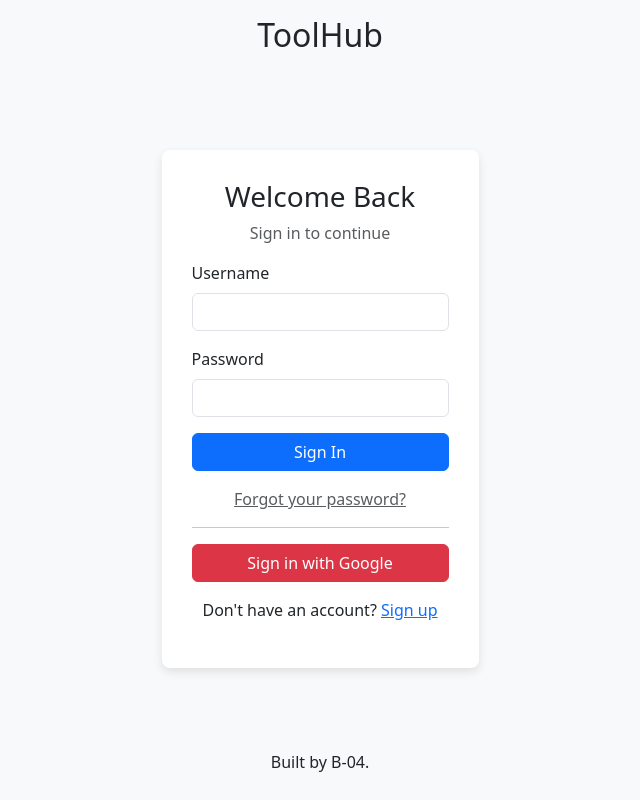
After one commit to PiShrestha/toolhub, a Django app: template toolhub/templates/account/login.html in a window 1280 px wide. The commit adds this page. Shown: the whole page, without its empty margins (320-960 px from the left). Run offline with Django 5.2, Linux system fonts and the light colour scheme; the template is opened without the code that fills it, so the values that code supplies are empty; some libraries are stand-ins or nearby versions.

Commit message:
Added new login.html file to overwrite existing alllauth's login page and updated base.html to center content and have a basic footer.

```diff
--- a/mysite/settings.py
+++ b/mysite/settings.py
@@ -69,6 +69,7 @@ SOCIALACCOUNT_PROVIDERS = {
     }
 }
 
+LOGIN_URL = "/accounts/login/"
 LOGIN_REDIRECT_URL = '/'  # Redirect users after login
 LOGOUT_REDIRECT_URL = '/'  # Redirect users after logout
 
@@ -94,7 +95,7 @@ ROOT_URLCONF = 'mysite.urls'
 TEMPLATES = [
     {
         'BACKEND': 'django.template.backends.django.DjangoTemplates',
-        'DIRS': [],
+        'DIRS': [str(BASE_DIR / 'toolhub'  / 'templates')],
         'APP_DIRS': True,
         'OPTIONS': {
             'context_processors': [
--- /dev/null
+++ b/toolhub/templates/account/login.html
@@ -0,0 +1,72 @@
+{% extends "toolhub/base.html" %}
+{% load static %}
+{% load socialaccount %}
+
+
+{% block content %}
+<!DOCTYPE html>
+<html lang="en">
+<head>
+    <meta charset="UTF-8">
+    <meta name="viewport" content="width=device-width, initial-scale=1">
+    <title>Login</title>
+    <link rel="stylesheet" href="https://cdn.jsdelivr.net/npm/bootstrap@5.3.0/dist/css/bootstrap.min.css">
+    <style>
+        body {
+            background-color: #f8f9fa;
+            display: flex;
+            justify-content: center;
+            align-items: center;
+            height: 100vh;
+        }
+        .login-container {
+            max-width: 400px;
+            padding: 30px;
+            background: white;
+            border-radius: 8px;
+            box-shadow: 0 4px 10px rgba(0, 0, 0, 0.1);
+        }
+    </style>
+</head>
+<body>
+
+<div class="login-container">
+    <h3 class="text-center">Welcome Back</h3>
+    <p class="text-center text-muted">Sign in to continue</p>
+
+    <form method="post">
+        {% csrf_token %}
+
+        <div class="mb-3">
+            <label for="id_username" class="form-label">Username</label>
+            <input type="text" name="username" id="id_username" class="form-control" required>
+        </div>
+
+        <div class="mb-3">
+            <label for="id_password" class="form-label">Password</label>
+            <input type="password" name="password" id="id_password" class="form-control" required>
+        </div>
+
+        <button type="submit" class="btn btn-primary w-100">Sign In</button>
+    </form>
+
+    <div class="text-center mt-3">
+        <a href="{% url 'account_reset_password' %}" class="text-muted">Forgot your password?</a>
+    </div>
+
+    <hr>
+
+    <div class="text-center">
+        <a href="{% provider_login_url 'google' %}" class="btn btn-danger w-100">
+            <i class="fa fa-google"></i> Sign in with Google
+        </a>
+    </div>
+
+    <p class="text-center mt-3">
+        Don't have an account? <a href="{% url 'account_signup' %}" class="text-primary">Sign up</a>
+    </p>
+</div>
+
+</body>
+</html>
+{% endblock %}
--- a/toolhub/templates/toolhub/base.html
+++ b/toolhub/templates/toolhub/base.html
@@ -1,28 +1,45 @@
 {% load static %}
 
 <!DOCTYPE html>
-<html lang = "en">
+<html lang="en">
     <head>
         <meta charset="UTF-8">
         <meta name="viewport" content="width=device-width, initial-scale=1.0">
+        <link rel="stylesheet" href="https://cdn.jsdelivr.net/npm/bootstrap@5.3.0/dist/css/bootstrap.min.css">
         <title>{% block title %}ToolHub{% endblock %}</title>
 
+        <style>
+            html, body {
+                height: 100%;
+                display: flex;
+                flex-direction: column;
+            }
+            .content {
+                flex: 1;
+                display: flex;
+                justify-content: center;
+                align-items: center;
+            }
+            footer {
+                background: #f8f9fa;
+                text-align: center;
+                padding: 10px 0;
+                width: 100%;
+            }
+        </style>
     </head>
 
     <body>
-        <header>
-            <div>
-            </div>
+        <header class="bg-light p-3 text-center">
+            <h2>ToolHub</h2>
         </header>
 
-        <div>
-        {% block content %}{% endblock %}
+        <div class="container content">
+            {% block content %}{% endblock %}
         </div>
 
-        <footer>
+        <footer class="mt-auto">
             <p>Built by B-04.</p>
         </footer>
-
     </body>
-
 </html>
```
